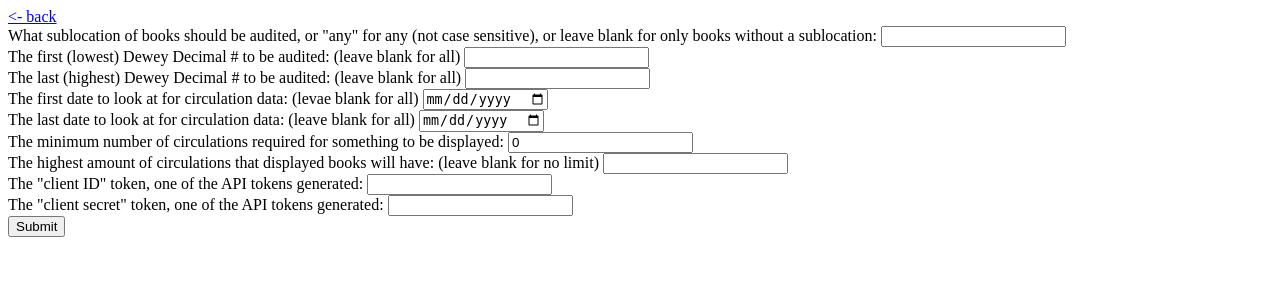
After one commit to Non-Binary-Programmer/swe-final-destiny-scripts, a Flask app: page /report in a window 1280 px wide. The commit adds this page. Shown: the top 300 px of the page. Run offline with Flask 3, Linux system fonts and the light colour scheme.

```diff
--- a/main.py
+++ b/main.py
@@ -10,6 +10,22 @@ def hello_world():
 def batch_staging():
     return render_template('batch.html')
 
-@app.route('/batchedit', methods=["GET", "POST"])
+@app.route('/batchedit', methods=["POST"])
 def batch_accept():
     return redirect("/")
+
+@app.route('/report')
+def circulation_staging():
+    return render_template('report.html')
+
+@app.route('/report', methods=["POST"])
+def circulation_accept():
+    return redirect("/")
+
+@app.route('/barcodes')
+def barcode_staging():
+    return render_template('barcodes.html')
+
+@app.route('/barcodes', methods=["POST"])
+def barcode_accept():
+    return redirect("/")
--- a/templates/home.html
+++ b/templates/home.html
@@ -5,4 +5,8 @@
 <body>
     <h1>Athenian Library Helper</h1>
     <a href="/batchedit">Create batch edit request</a>
+    <br>
+    <a href="/report">Generate circulation report</a>
+    <br>
+    <a href="/barcodes">Find unused barcodes</a>
 </body>
--- /dev/null
+++ b/templates/report.html
@@ -0,0 +1,37 @@
+<!DOCTYPE html>
+<head>
+
+</head>
+<body>
+    <a href="/"><- back</a>
+    <form method="post">
+        <label for="subtarget">What sublocation of books should be audited, or "any" for any (not case sensitive), or leave blank for only books without a sublocation:</label>
+        <input id="subtarget" name="subtarget" type="text">
+        <br>
+        <label for="start">The first (lowest) Dewey Decimal # to be audited: (leave blank for all)</label>
+        <input id="start" name="start" type="number">
+        <br>
+        <label for="end">The last (highest) Dewey Decimal # to be audited: (leave blank for all)</label>
+        <input id="end" name="end" type="number">
+        <br>
+        <label for="circstart">The first date to look at for circulation data: (levae blank for all)</label>
+        <input id="circstart" name="circstart" type="date">
+        <br>
+        <label for="circend">The last date to look at for circulation data: (leave blank for all)</label>
+        <input id="circend" name="circend" type="date">
+        <br>
+        <label for="mincircs">The minimum number of circulations required for something to be displayed: </label>
+        <input id="mincircs" name="mincircs" type="number" value="0">
+        <br>
+        <label for="maxcircs">The highest amount of circulations that displayed books will have: (leave blank for no limit)</label>
+        <input id="maxcircs" name="maxcircs" type="number">
+        <br>
+        <label for="clientid">The "client ID" token, one of the API tokens generated:</label>
+        <input type="password" id="clientid" name="clientid" required>
+        <br>
+        <label for="secret">The "client secret" token, one of the API tokens generated:</label>
+        <input type="password" id="secret" name="secret" required>
+        <br>
+        <input type="submit">
+    </form>
+</body>
```
Also changed, not shown: templates/barcodes.html (added, +33 -0 lines), templates/batch.html (+11 -4 lines).
